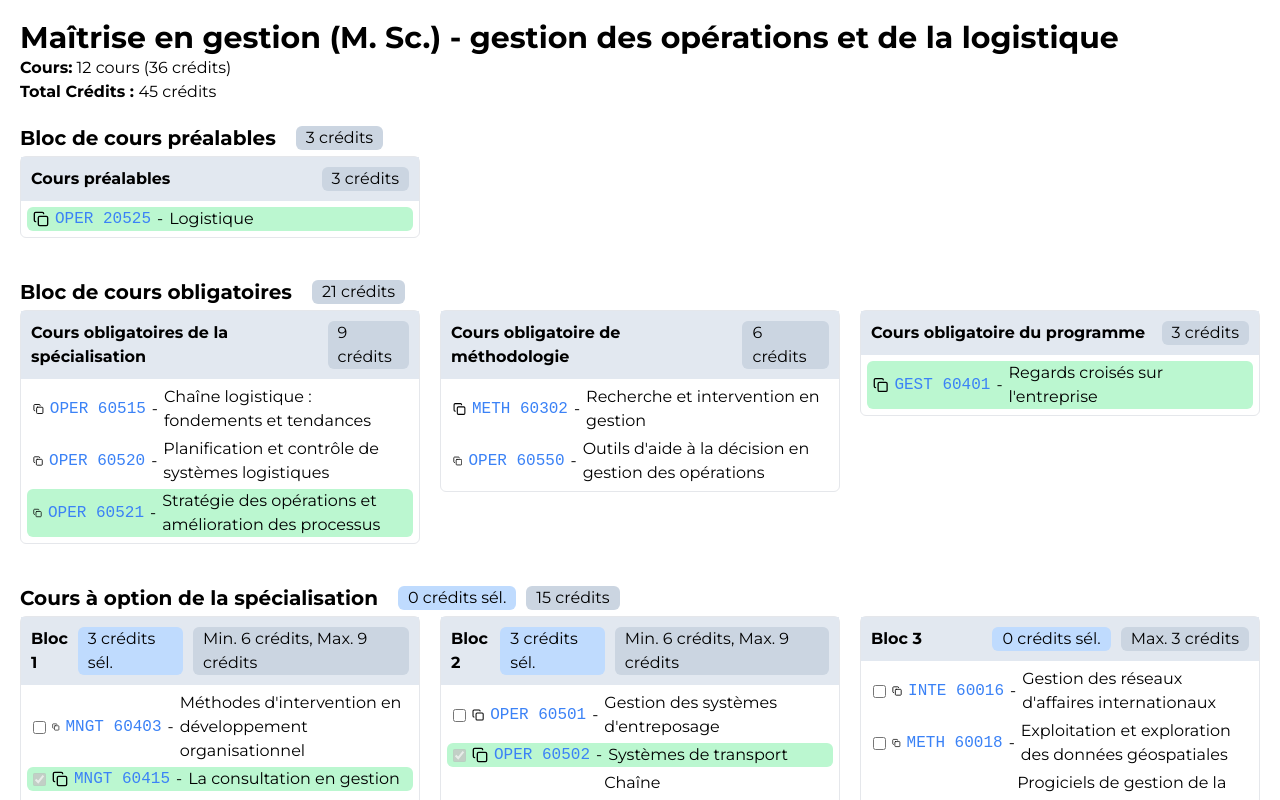
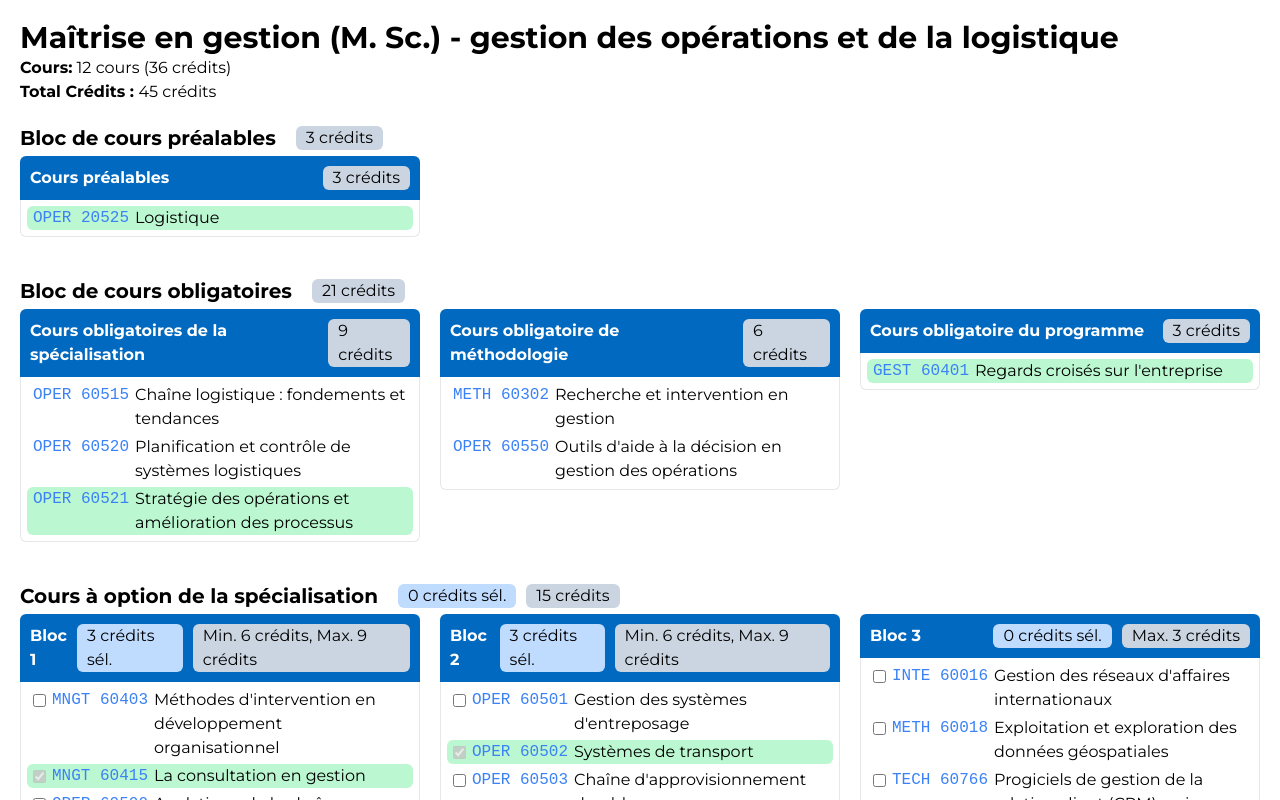
Before and after one commit to olivier-deschenes/hec, a React (Vite) app: page / in a window 1280 px wide. Shown: the top 800 px of the page. Built offline with nearby package versions, Linux system fonts and the light colour scheme; a web font is replaced by a local one.

Commit message:
fixed colors

```diff
--- a/src/components/Block.tsx
+++ b/src/components/Block.tsx
@@ -25,9 +25,11 @@ export const Block = () => {
   const canSelect = !("credits" in courseBlock);
 
   return (
-    <div className={"flex flex-col border rounded-md"}>
-      <div className={"bg-slate-200 flex justify-between p-2.5 gap-1"}>
-        <h3 className={"font-bold"}>{courseBlock.title}</h3>
+    <div className={"flex flex-col"}>
+      <div
+        className={"bg-[#0169BF] flex justify-between p-2.5 gap-1 rounded-t-md"}
+      >
+        <h3 className={"font-bold text-white"}>{courseBlock.title}</h3>
         <div className={"flex gap-2.5"}>
           {canSelect && (
             <div className={"bg-blue-200 rounded-md px-2.5"}>
@@ -39,7 +41,9 @@ export const Block = () => {
           </div>
         </div>
       </div>
-      <ul className={"flex flex-col py-1.5 gap-1"}>
+      <ul
+        className={"flex flex-col py-1.5 gap-1 border-b border-x rounded-b-md"}
+      >
         {courseBlock.classes.map((course) => (
           <Course key={course.id} course={course} />
         ))}
--- a/src/components/Course.tsx
+++ b/src/components/Course.tsx
@@ -36,12 +36,13 @@ export const Course = ({ course }: Props) => {
   return (
     <li
       className={twMerge(
-        "mx-1.5 px-1.5 flex items-center gap-1.5",
+        "mx-1.5 px-1.5 flex items-center gap-1.5 h-full",
         (checked || isDone) && "rounded-md",
         isDone && "bg-green-200",
-        checked && !isDone && "bg-blue-200"
+        checked && !isDone && "bg-blue-200",
       )}
     >
+      <div className={"flex self-start gap-1.5 items-center"}>
         {optional && (
           <input
             type="checkbox"
@@ -55,18 +56,24 @@ export const Course = ({ course }: Props) => {
             }}
           />
         )}
-      <Copy size={16} onClick={handleOnClick} className={"cursor-pointer"} />
         <a
           href={program.resolveClassUrl(course)}
           className={"text-blue-500 hover:underline font-mono"}
           target={"_blank"}
           rel="noreferrer"
+          onClick={(e) => {
+            if (e.ctrlKey || e.metaKey) {
+              e.preventDefault();
+              handleOnClick();
+            }
+          }}
         >
           <span className={"text-nowrap"}>
             {course.prefix} {course.code}
           </span>
-      </a>{" "}
-      - <span className={"text-ellipsis overflow-hidden"}>{course.title}</span>
+        </a>
+      </div>
+      <span className={"text-ellipsis overflow-hidden"}>{course.title}</span>
     </li>
   );
 };
```
Also changed, not shown: 1 other file (tests, documents, lock files or other folders). Lines whose indentation alone changed are shown as unchanged.
